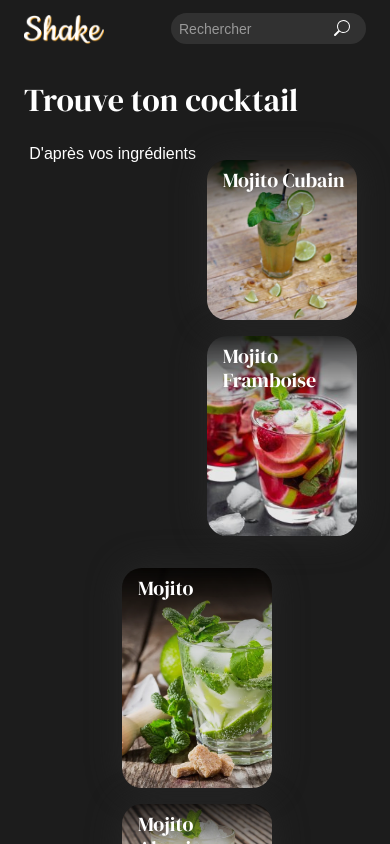
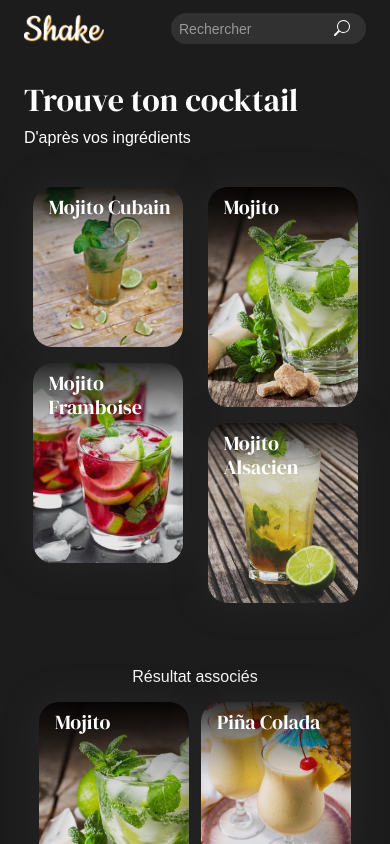
Before and after one commit to BlueFaste/shake, a Vue app: page /findyourcocktail/result in a window 390 px wide. Shown: the top 844 px of the page. Built offline with nearby package versions, Linux system fonts and the light colour scheme; a web font is replaced by a local one.

Commit message:
correction bug responsive

```diff
--- a/src/views/FindCocktailResult.vue
+++ b/src/views/FindCocktailResult.vue
@@ -1,8 +1,8 @@
 <template>
 	<main role="main">
 		<h1>Trouve ton cocktail</h1>
+		<h2 class="Montserrat">D'après vos ingrédients</h2>
 		<section class="d-flex flex-wrap justify-content-around mt-4">
-		<h2 class="Montserrat">D'après vos ingrédients</h2>
 			<div class="mr-1">
 				<RecipesPresentation :recipe="recipes.mojitoCubain" :imgLink="require('../assets/background/mojitoCubain.png')"></RecipesPresentation>
 				<RecipesPresentation :recipe="recipes.mojitoFramboise" :imgLink="require('../assets/background/MojitoFramboise.png')"></RecipesPresentation>
```
